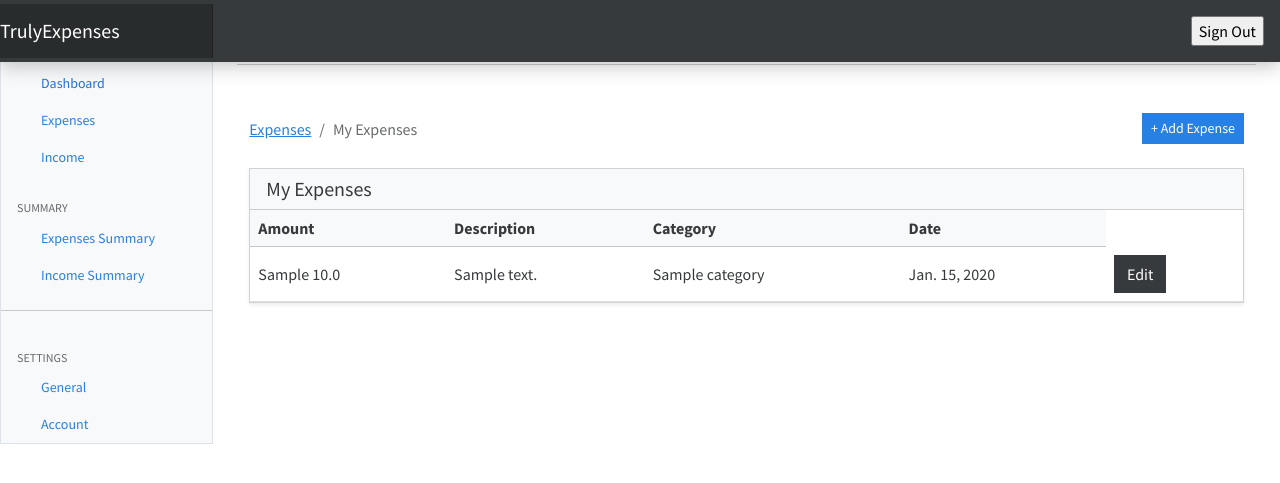
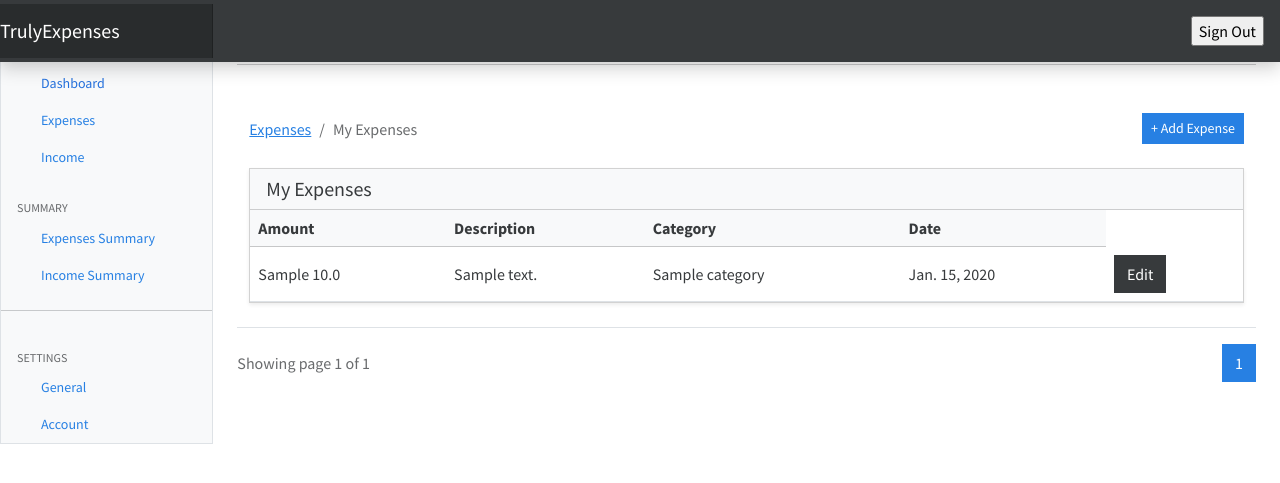
Before and after one commit to Abdul-Rahman-Ibrahim/Expenses-Tracker, a Django app: page / in a window 1280 px wide. Shown: the top 483 px of the page. Run offline with Django 5.2, Linux system fonts and the light colour scheme; a user stored in the database is signed in; tables that the repository leaves empty hold one stand-in row (values such as "Sample post"); some libraries are stand-ins or nearby versions.

Commit message:
added a paginator

```diff
--- a/expenses/views.py
+++ b/expenses/views.py
@@ -5,6 +5,7 @@ from django.utils.decorators import method_decorator
 from django.contrib.auth.decorators import login_required
 from django.views.decorators.cache import never_cache
 from django.contrib import messages
+from django.core.paginator import Paginator
 
 from userpreferences.models import UserPreference
 from .models import Category, Expense
@@ -22,9 +23,14 @@ class IndexView(View):
             currency = preference.preference.split("-")[0]
             # print(preference.preference)
 
+        PAGE_NUMBER = 2
+        page_number = request.GET.get('page')
+        paginator = Paginator(expenses, PAGE_NUMBER)
+        page_obj =  paginator.get_page(page_number)
         context = {
             'expenses': expenses,
-            'preference': currency
+            'preference': currency,
+            'page_obj': page_obj
         }
         return render(request, 'expenses/index.html', context=context)
 
--- a/requirements.txt
+++ b/requirements.txt
@@ -6,6 +6,7 @@ dotenv==0.9.9
 pycparser==2.22
 PyMySQL==1.1.1
 python-dotenv==1.1.0
+six==1.17.0
 sqlparse==0.5.3
 tzdata==2025.2
 validate_email==1.3
--- a/templates/expenses/index.html
+++ b/templates/expenses/index.html
@@ -36,7 +36,7 @@
                     </thead>
                     <tbody>
                         {% if expenses %}
-                        {% for expense in expenses %}
+                        {% for expense in page_obj %}
                         <tr>
                             <td>{{ preference }} {{ expense.amount }}</td>
                             <td>{{ expense.description }}</td>
@@ -57,7 +57,44 @@
             </div>
         </div>
     </div>
+</div>
 
+<div class="pagination-container mt-4 d-flex justify-content-between align-items-center border-top pt-3">
+    <div class="text-muted">
+        Showing page {{ page_obj.number }} of {{ page_obj.paginator.num_pages }}
+    </div>
+
+    <nav aria-label="Page navigation">
+        <ul class="pagination mb-0">
+            {% if page_obj.has_previous %}
+            <li class="page-item">
+                <a class="page-link" href="?page=1" aria-label="First">
+                    <span aria-hidden="true">&laquo;&laquo;</span>
+                </a>
+            </li>
+            <li class="page-item">
+                <a class="page-link" href="?page={{ page_obj.previous_page_number }}" aria-label="Previous">
+                    <span aria-hidden="true">&laquo;</span>
+                </a>
+            </li>
+            {% endif %}
+
+            <li class="page-item active"><span class="page-link">{{ page_obj.number }}</span></li>
+
+            {% if page_obj.has_next %}
+            <li class="page-item">
+                <a class="page-link" href="?page={{ page_obj.next_page_number }}" aria-label="Next">
+                    <span aria-hidden="true">&raquo;</span>
+                </a>
+            </li>
+            <li class="page-item">
+                <a class="page-link" href="?page={{ page_obj.paginator.num_pages }}" aria-label="Last">
+                    <span aria-hidden="true">&raquo;&raquo;</span>
+                </a>
+            </li>
+            {% endif %}
+        </ul>
+    </nav>
 </div>
 
 {% endblock content %}
```
Also changed, not shown: expenses/automate.py (added, +23 -0 lines).
